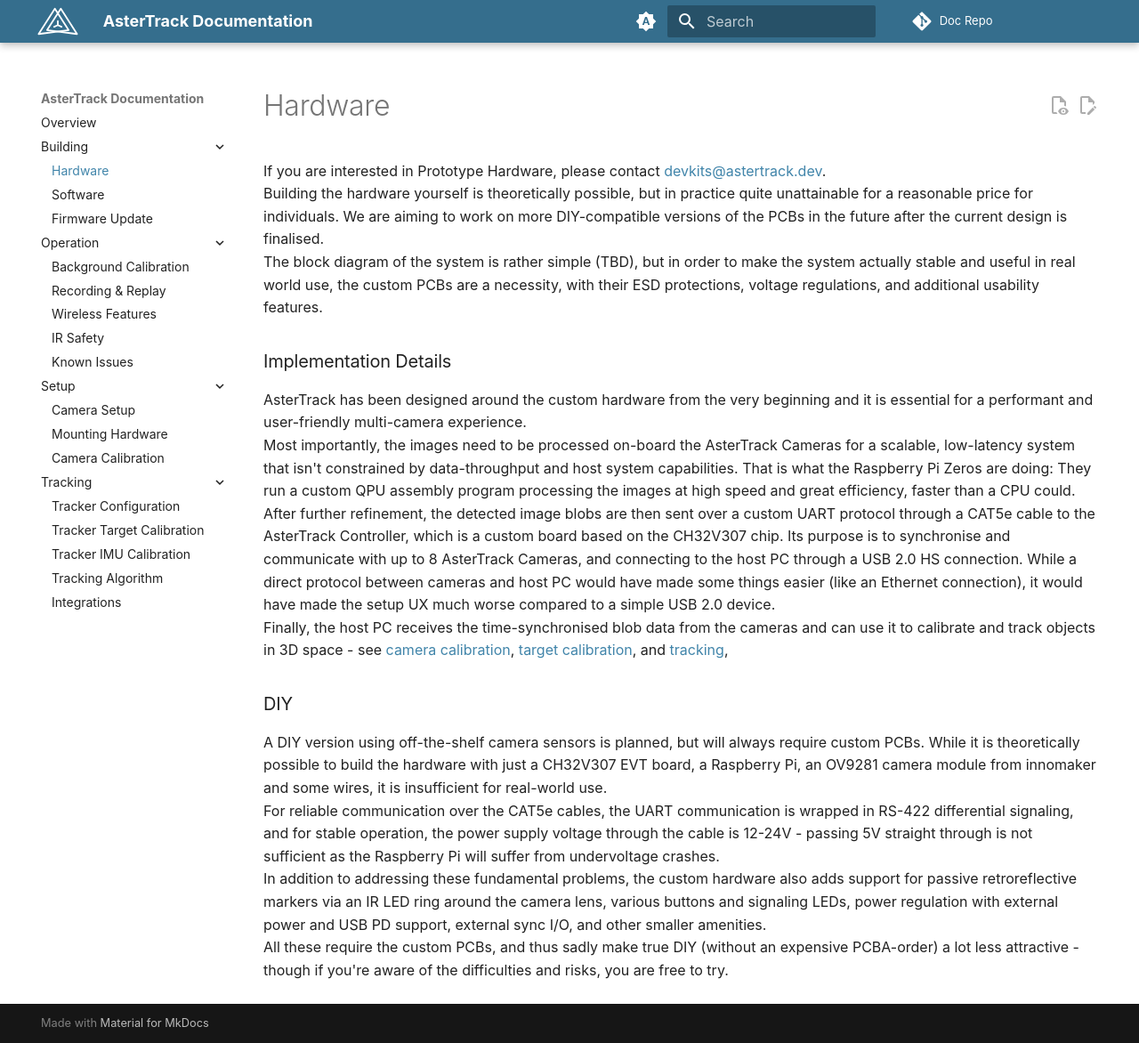
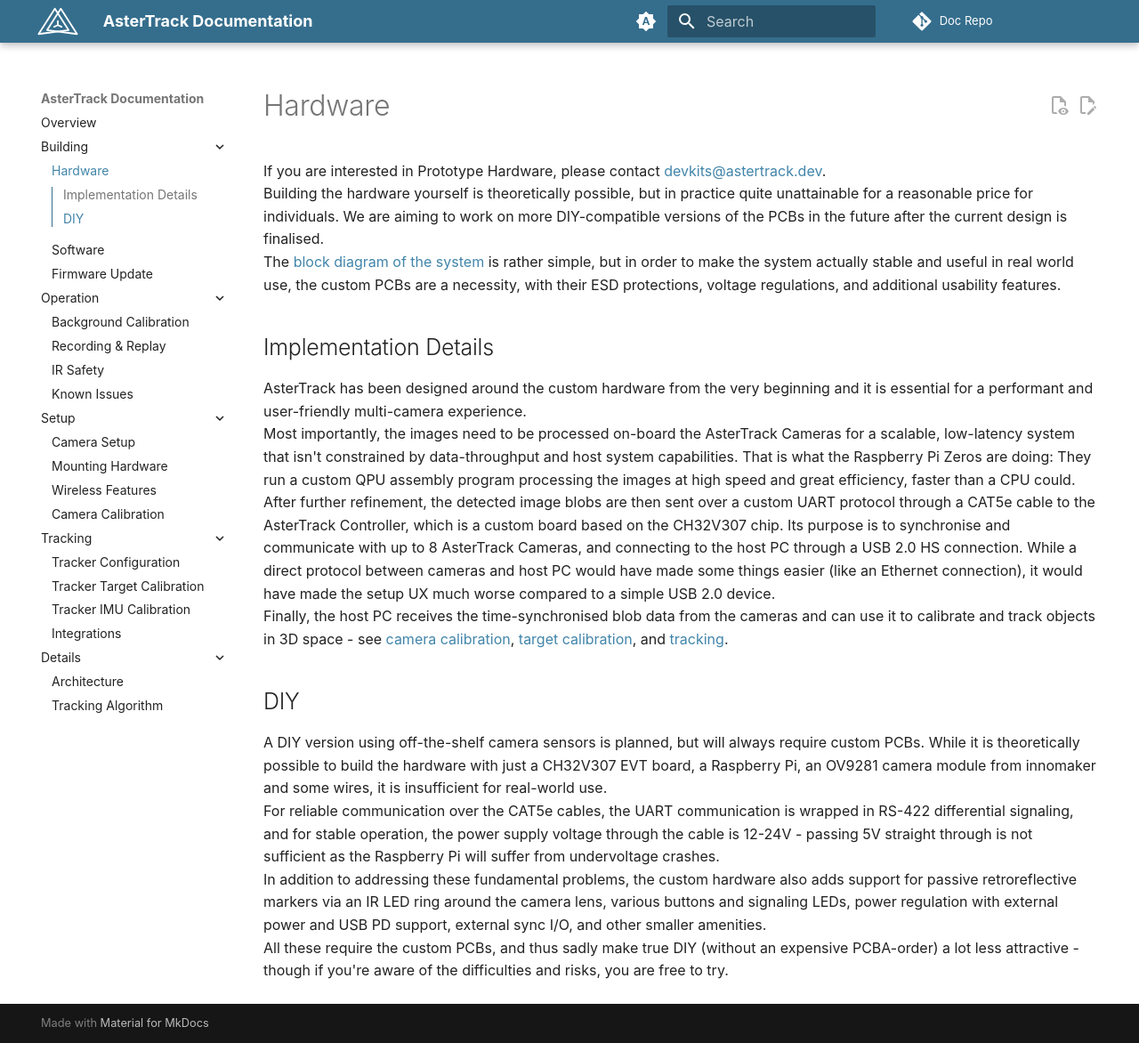
Before and after one commit to AsterTrack/AsterTrack_Documentation, an MkDocs documentation site: the page built from docs/building/hardware.md, in a window 1280 px wide and 1172 px high. Shown: the whole window at 89% size. Built offline with MkDocs 1.6.1 and Material for MkDocs 9.7.7, drawn with Linux system fonts in a browser that asks for light colours; plug-ins that fetch from the network failed and are left out; comment, search, counter and statistics services are not loaded.

Commit message:
Added architecture documentation With HW and SW block diagrams Moved into details category along with tracking algorithm

```diff
--- a/docs/building/hardware.md
+++ b/docs/building/hardware.md
@@ -3,18 +3,18 @@
 If you are interested in Prototype Hardware, please contact [devkits@astertrack.dev](mailto:devkits@astertrack.dev). <br>
 Building the hardware yourself is theoretically possible, but in practice quite unattainable for a reasonable price for individuals.
 We are aiming to work on more DIY-compatible versions of the PCBs in the future after the current design is finalised. <br>
-The block diagram of the system is rather simple (TBD), but in order to make the system actually stable and useful in real world use, the custom PCBs are a necessity, with their ESD protections, voltage regulations, and additional usability features.
+The [block diagram of the system](../details/architecture.md) is rather simple, but in order to make the system actually stable and useful in real world use, the custom PCBs are a necessity, with their ESD protections, voltage regulations, and additional usability features.
 
-### Implementation Details
+## Implementation Details
 AsterTrack has been designed around the custom hardware from the very beginning and it is essential for a performant and user-friendly multi-camera experience. <br>
 Most importantly, the images need to be processed on-board the AsterTrack Cameras for a scalable, low-latency system that isn't constrained by data-throughput and host system capabilities.
 That is what the Raspberry Pi Zeros are doing: They run a custom QPU assembly program processing the images at high speed and great efficiency, faster than a CPU could. <br>
 After further refinement, the detected image blobs are then sent over a custom UART protocol through a CAT5e cable to the AsterTrack Controller, which is a custom board based on the CH32V307 chip.
 Its purpose is to synchronise and communicate with up to 8 AsterTrack Cameras, and connecting to the host PC through a USB 2.0 HS connection.
 While a direct protocol between cameras and host PC would have made some things easier (like an Ethernet connection), it would have made the setup UX much worse compared to a simple USB 2.0 device. <br>
-Finally, the host PC receives the time-synchronised blob data from the cameras and can use it to calibrate and track objects in 3D space - see [camera calibration](../setup/camera_calib.md), [target calibration](../tracking/calib_target.md), and [tracking](../tracking/tracking_alg.md),
+Finally, the host PC receives the time-synchronised blob data from the cameras and can use it to calibrate and track objects in 3D space - see [camera calibration](../setup/camera_calib.md), [target calibration](../tracking/calib_target.md), and [tracking](../details/tracking_alg.md).
 
-### DIY
+## DIY
 
 A DIY version using off-the-shelf camera sensors is planned, but will always require custom PCBs.
 While it is theoretically possible to build the hardware with just a CH32V307 EVT board, a Raspberry Pi, an OV9281 camera module from innomaker and some wires, it is insufficient for real-world use. <br>
--- a/mkdocs.yml
+++ b/mkdocs.yml
@@ -80,16 +80,18 @@
   - Operation:
     - operation/background.md
     - operation/recording.md
-    - operation/wireless.md
     - operation/safety.md
     - operation/issues.md
   - Setup:
     - setup/camera_setup.md
     - setup/mounting_hardware.md
+    - setup/wireless.md
     - setup/camera_calib.md
   - Tracking:
     - tracking/tracker_config.md
     - tracking/calib_target.md
     - tracking/calib_imu.md
-    - tracking/tracking_alg.md
     - tracking/integrations.md
+  - Details:
+    - details/architecture.md
+    - details/tracking_alg.md
```
Also changed, not shown: docs/details/architecture.md (added, +95 -0 lines), docs/operation/recording.md (+1 -1 lines), docs/setup/camera_setup.md (+1 -1 lines), docs/tracking/tracker_config.md (+1 -1 lines), docs/assets/details/HW_BlockDiagram.svg (added), docs/assets/details/SW_BlockDiagram.svg (added), docs/details/tracking_alg.md (renamed from docs/tracking/tracking_alg.md), docs/setup/wireless.md (renamed from docs/operation/wireless.md).
